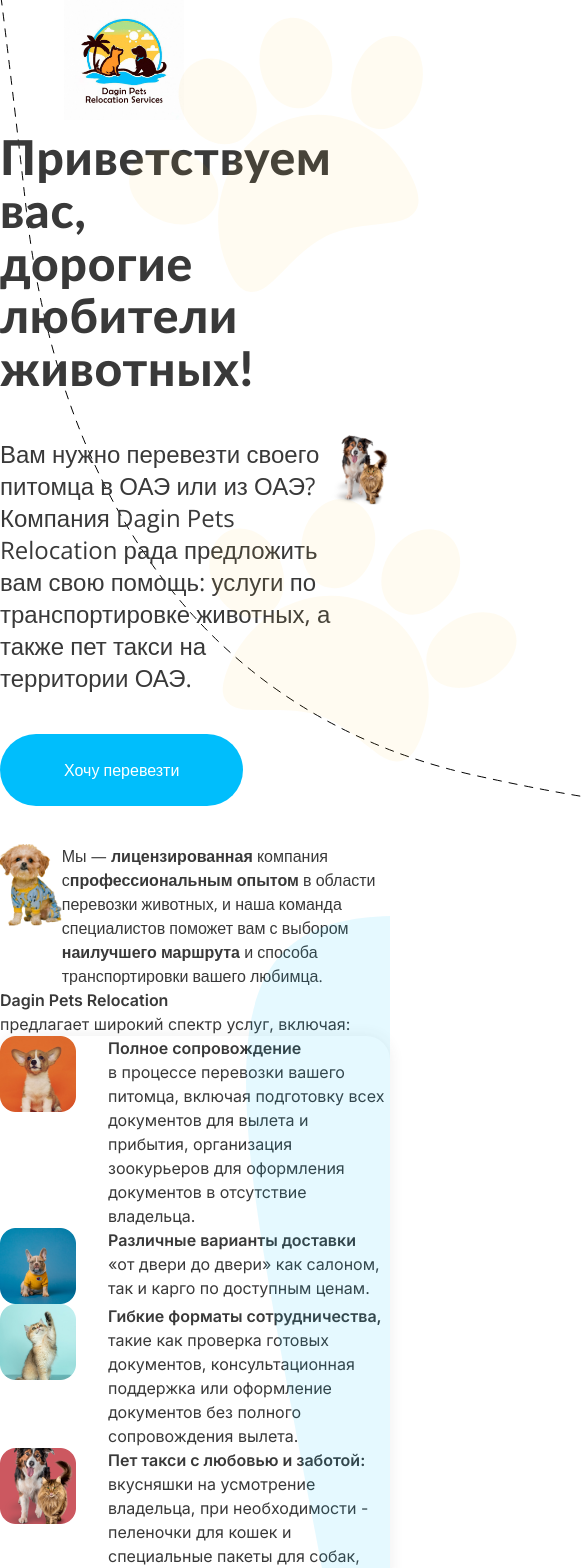
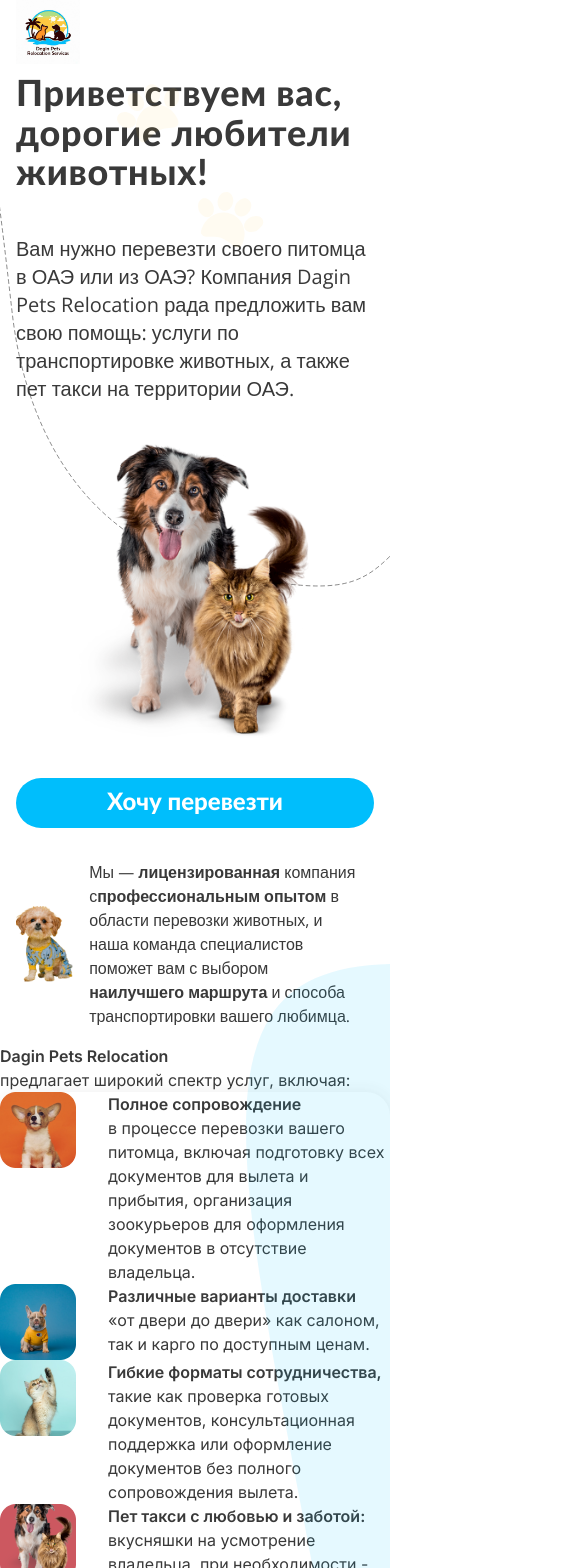
Before and after one commit to DragonflyPie/dagin_pets, a Next.js app: page / in a window 390 px wide. Shown: the top 1568 px of the page, 585 px wide, since content can reach past the window. Built offline with nearby package versions, Linux system fonts and the light colour scheme.

Commit message:
style: make responsive design for welcome and about components

```diff
--- a/app/About.tsx
+++ b/app/About.tsx
@@ -4,18 +4,24 @@ import { BlueShape } from "./vectors";
 
 const About = () => {
   return (
-    <div className="flex relative">
-      <div className="">
-        <Image src={maltipoo} alt={"Maltipoo image"} />
+    <div className="relative flex items-center p-4 md:pb-12 lg:pb-24 lg:pl-20 lg:pr-8">
+      <div className="relative aspect-[3/4] h-full max-h-[419px] w-full max-w-[317px]">
+        <Image
+          src={maltipoo}
+          alt={"Maltipoo image"}
+          fill
+          className="w-full object-contain"
+        />
       </div>
-      <p className="">
+
+      <p className=" lg:px-30 px-4  md:px-20 md:text-xl/8 lg:text-2xl/9 xl:px-36">
         Мы — <span className="font-semibold">лицензированная </span> компания с
         <span className="font-semibold">профессиональным опытом</span> в области
         перевозки животных, и наша команда специалистов поможет вам с выбором{" "}
         <span className="font-semibold">наилучшего маршрута</span> и способа
         транспортировки вашего любимца.
       </p>
-      <div className="absolute w-36  right-0 top-1/2">
+      <div className="absolute right-0  top-[60%] w-36">
         <BlueShape />
       </div>
     </div>
--- a/app/Button.tsx
+++ b/app/Button.tsx
@@ -1,6 +1,6 @@
 const Button = () => {
   return (
-    <button className="rounded-[40px] bg-light-blue py-6 px-16 text-white w-min whitespace-nowrap">
+    <button className="w-full cursor-pointer whitespace-nowrap rounded-[40px] bg-light-blue-default px-16 py-4 font-lato text-2xl leading-[18px] text-white transition-colors hover:bg-light-blue-darken hover:text-gray-50 md:w-min md:py-6">
       Хочу перевезти
     </button>
   );
--- a/app/Footer.tsx
+++ b/app/Footer.tsx
@@ -5,17 +5,17 @@ import dog_with_phone_img from "../public/dog_with_phone.png";
 
 const Footer = () => {
   return (
-    <div className="w-full flex relative text-white flex-col justify-between  md:p-12 m-auto md:pb-6 h-60 p-6 bg-dark-gray text-white rounded-tr-full  ">
+    <div className="relative m-auto flex h-60 w-full flex-col  justify-between rounded-tr-full bg-dark-gray p-6 text-white text-white md:p-12 md:pb-6  ">
       <div className="flex w-[calc(100%-350px)] justify-between">
-        <h3 className=" shrink-0 font-open whitespace-pre grow ">
+        <h3 className=" font-open shrink-0 grow whitespace-pre ">
           {`По всем вопросам \nобращайтесь`}
         </h3>
-        <div className="flex flex-col lg:flex-row font-inter text-2xl grow font-light  justify-between ">
-          <Contact info="@AnastasiaBelykh" icon={<Telegram />} />
-          <Contact info="+971585441452" icon={<WhatsApp />} />
+        <div className="flex grow flex-col justify-between font-inter text-2xl font-light  lg:flex-row ">
+          <Contact info="@AtesttestBtestest" icon={<Telegram />} />
+          <Contact info="+9876543210" icon={<WhatsApp />} />
         </div>
       </div>
-      <div className="flex justify-between text-sm font-extralight font-inter">
+      <div className="flex justify-between font-inter text-sm font-extralight">
         <p>Dagin Pets Relocation ©</p>
         <p>2023</p>
       </div>
--- a/app/Services.tsx
+++ b/app/Services.tsx
@@ -12,7 +12,7 @@ const Services = () => {
         <br />
         предлагает широкий спектр услуг, включая:
       </h2>
-      <ul className="grid md:grid-cols-2 rounded-3xl shadow-[0px_0px_15px_0px_rgba(59,59,59,0.09)]">
+      <ul className="grid rounded-3xl shadow-[0px_0px_15px_0px_rgba(59,59,59,0.09)] md:grid-cols-2">
         <ServiceCard
           icon={puppy_img}
           heading="Полное сопровождение"
--- a/app/Welcome.tsx
+++ b/app/Welcome.tsx
@@ -6,32 +6,49 @@ import { DottedLine, Paw } from "./vectors";
 
 const Welcome = () => {
   return (
-    <div className="min-h-screen flex">
-      <div className="absolute left-16">
-        <Image src={logo} alt="DaginPets Logo" width={120} />
+    <div className="flex min-h-screen w-full">
+      <div className="absolute left-4 -z-10 w-16 md:left-8 md:w-24 lg:left-16 lg:w-[120px]">
+        <Image src={logo} alt="DaginPets Logo" />
       </div>
-      <div className="flex pt-24 items-center ">
-        <div className="flex flex-col gap-10 ">
-          <h1 className="font-lato text-5xl md:text-6xl lg:text-[80px] whitespace-pre-wrap leading-[1.1] tracking-[0.8px]">
-            {`Приветствуем вас,\nдорогие любители\nживотных!`}
-          </h1>
-          <p className="text-2xl">
+      <div className="flex w-full flex-col p-4 pt-16 md:flex-row md:justify-between md:pb-12 md:pt-16 lg:pb-24 lg:pl-20 lg:pr-8 lg:pt-24">
+        <div className="flex h-full flex-col justify-between gap-10 pt-3 md:pt-12 lg:pt-24">
+          <pre>
+            <h1 className="inline-block font-lato text-4xl leading-[1.1]  tracking-[0.8px] lg:text-5xl  xl:text-[80px] ">
+              {`Приветствуем вас,\nдорогие любители\nживотных!`}
+            </h1>
+          </pre>
+          <p className="w-min min-w-full text-xl lg:text-2xl">
             Вам нужно перевезти своего питомца в ОАЭ или из ОАЭ? Компания Dagin
             Pets Relocation рада предложить вам свою помощь: услуги по
             транспортировке животных, а также пет такси на территории ОАЭ.
           </p>
-          <Button />
+          <div className="relative h-full w-full md:hidden">
+            <Image
+              src={pets_walking}
+              alt="Dog and cat walking"
+              fill
+              className="object-contain"
+            />
+          </div>
+          <div className="">
+            <Button />
+          </div>
         </div>
-        <div className="">
-          <Image src={pets_walking} alt="Dog and cat walking" />
+        <div className="relative hidden max-h-screen w-full md:block">
+          <Image
+            src={pets_walking}
+            alt="Dog and cat walking"
+            fill
+            className="object-contain object-right"
+          />
         </div>
-        <div className="absolute top-[2vh] left-[33vw]">
+        <div className="absolute left-[30vw] top-[10vh] w-[16vw] md:left-[20vw] md:top-[2vh]">
           <Paw />
         </div>
-        <div className="absolute bottom-[10vh] left-1/2 rotate-45">
+        <div className="absolute left-[50vw] top-[calc(15vh+16vw)] w-[16vw] rotate-45 md:left-[40vw] md:top-[calc(5vh+16vw)]">
           <Paw />
         </div>
-        <div className="absolute top-0 left-0 -z-10">
+        <div className="absolute left-0 top-0 -z-10 h-[95vh]">
           <DottedLine />
         </div>
       </div>
--- a/app/layout.tsx
+++ b/app/layout.tsx
@@ -18,7 +18,7 @@ export default function RootLayout({
       // className={`${jakarta.variable} ${lato.variable} ${inter.variable}`}
       className={`${osans.variable} ${inter.variable} ${lato.variable}`}
     >
-      <body className="text-blackish bg-white">{children}</body>
+      <body className="bg-white text-blackish">{children}</body>
     </html>
   );
 }
--- a/app/page.tsx
+++ b/app/page.tsx
@@ -6,11 +6,12 @@ import Welcome from "./Welcome";
 
 export default function Home() {
   return (
-    <main className="font-osans w-full flex items-center flex-col">
+    <main className="flex w-full flex-col items-center font-osans">
       <Welcome />
       <About />
       <Services />
       <Safety />
+
       <Footer />
     </main>
   );
--- a/app/vectors.tsx
+++ b/app/vectors.tsx
@@ -20,8 +20,8 @@ export const Paw = () => {
   return (
     <svg
       xmlns="http://www.w3.org/2000/svg"
-      width="294"
-      height="275"
+      width="100%"
+      height="100%"
       fill="none"
       viewBox="0 0 294 275"
     >
@@ -38,8 +38,8 @@ export const DottedLine = () => {
   return (
     <svg
       xmlns="http://www.w3.org/2000/svg"
-      width="850"
-      height="808"
+      width="100%"
+      height="100%"
       fill="none"
       viewBox="0 0 850 808"
     >
--- a/package.json
+++ b/package.json
@@ -21,5 +21,9 @@
     "react-dom": "18.2.0",
     "tailwindcss": "3.3.3",
     "typescript": "5.2.2"
+  },
+  "devDependencies": {
+    "prettier": "^3.0.3",
+    "prettier-plugin-tailwindcss": "^0.5.4"
   }
 }
--- /dev/null
+++ b/prettier.config.js
@@ -0,0 +1,3 @@
+module.exports = {
+  plugins: ["prettier-plugin-tailwindcss"],
+};
--- a/tailwind.config.ts
+++ b/tailwind.config.ts
@@ -9,7 +9,11 @@ const config: Config = {
   theme: {
     extend: {
       colors: {
-        "light-blue": "#00BEFC",
+        "light-blue": {
+          default: "#00BEFC",
+          darken: "#00abe2",
+        },
+
         blackish: "#393939",
         "dark-gray": "#343434",
       },
```
Also changed, not shown: 1 other file (tests, documents, lock files or other folders).
